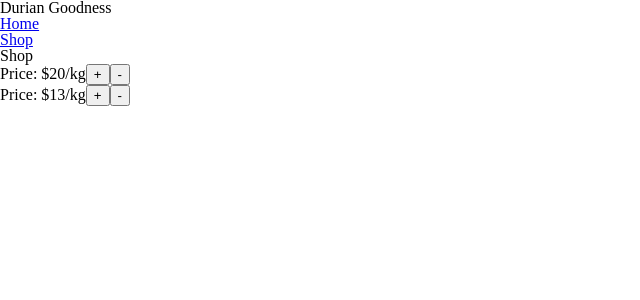
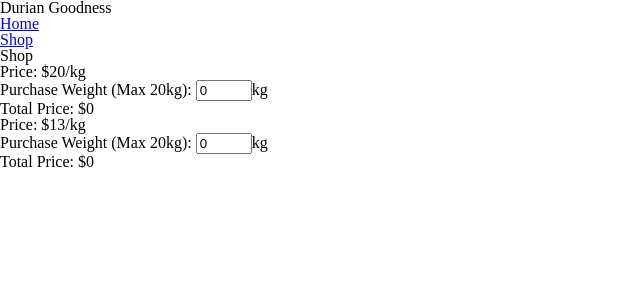
Before and after one commit to CodingShawn/TOP-Shopping-Cart, a React (Create React App) app: page /shop in a window 1280 px wide. Shown: the top 300 px of the page, without its empty margins (0-640 px from the left). Built offline with nearby package versions, Linux system fonts and the light colour scheme.

Commit message:
Added functionality to increment/decrement qty to purchse as well as show total cost of item * qty bought

```diff
--- a/src/components/Item.js
+++ b/src/components/Item.js
@@ -1,5 +1,15 @@
+import { useState } from "react";
+
 const Item = (props) => {
-    const {item , price} = props
+  const { item, price } = props;
+  const [quantity, setQuantity] = useState(0);
+
+  function adjustQuantity(event) {
+      let newQuantity = event.target.value
+      if (newQuantity >= 0 && newQuantity <= 20) {
+        setQuantity(newQuantity)
+      }
+  }
 
   return (
     <div className="item-card">
@@ -8,9 +18,13 @@ const Item = (props) => {
         <div className={`image ${item}`} />
       </div>
       <div className="item-info">
-        Price: ${price}/kg
-        <button>+</button>
-        <button>-</button>
+        <div>Price: ${price}/kg</div>
+        <div>
+          <span>Purchase Weight (Max 20kg): <input onChange={adjustQuantity} value={quantity} type="number" step="1" min="0" max="20"></input>kg</span>
+        </div>
+        <div>
+            Total Price: ${quantity * price}
+        </div>
       </div>
     </div>
   );
```
